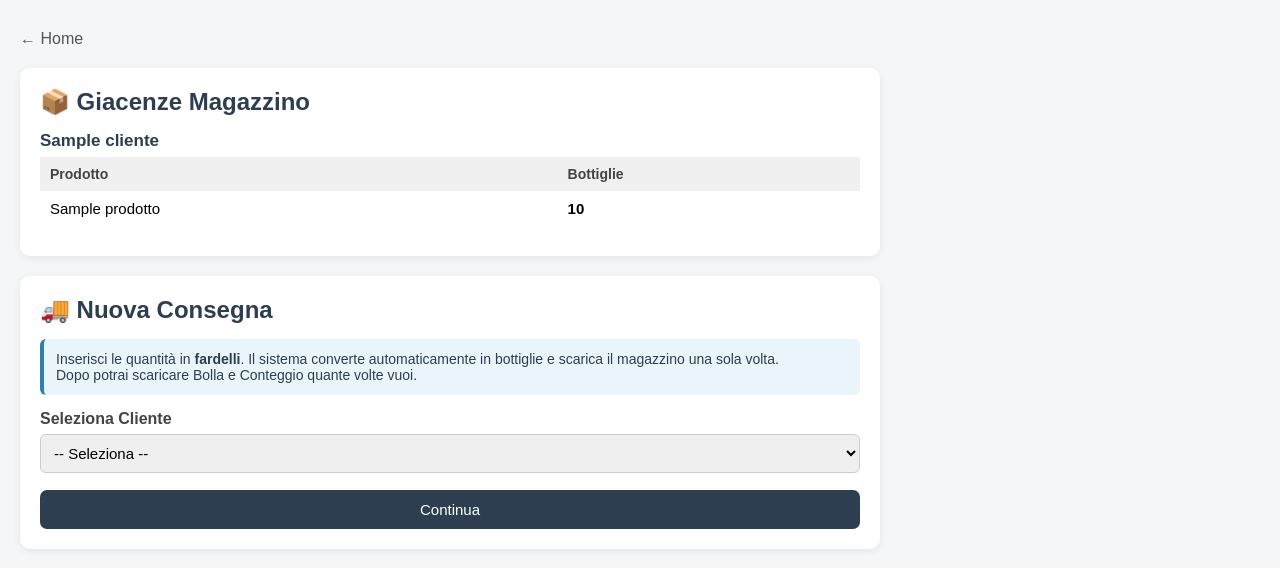
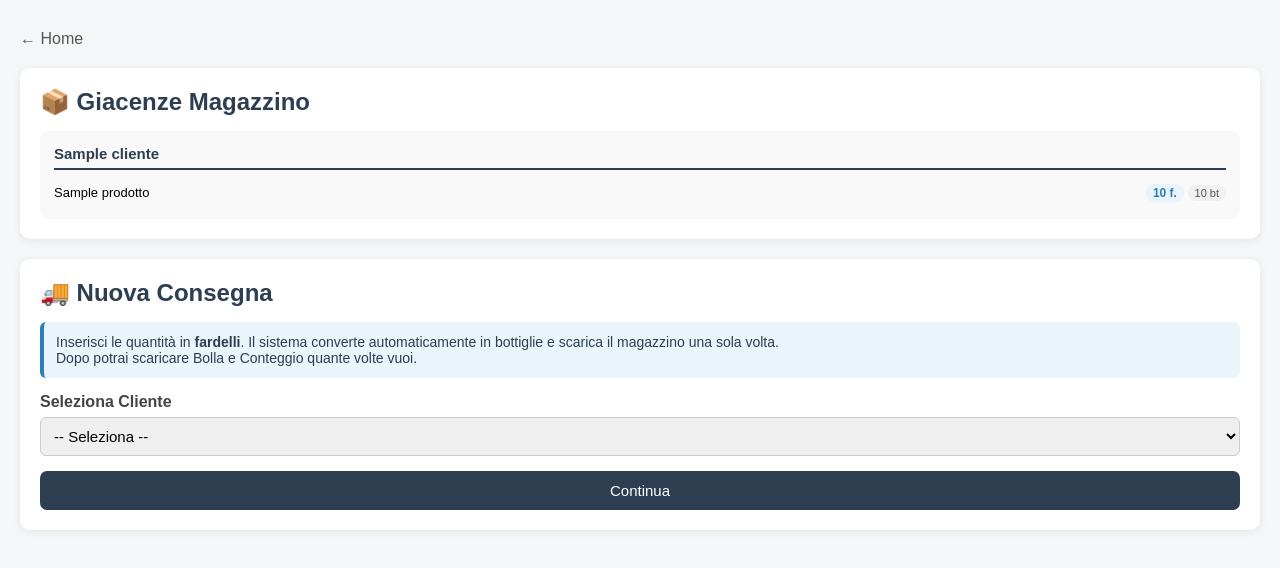
Before and after one commit to Galc987/gestionale-magazzino, a Flask app: page /consegne in a window 1280 px wide. Shown: the top 568 px of the page. Run offline with Flask 3, Linux system fonts and the light colour scheme; a database or web service that is not in the repository returns one stand-in record (values such as "Sample title"); some libraries are stand-ins or nearby versions.

Commit message:
Update consegne.html

```diff
--- a/templates/consegne.html
+++ b/templates/consegne.html
@@ -9,37 +9,30 @@ h2 { color: #2c3e50; margin-bottom: 15px; }
 h3 { color: #555; margin-bottom: 10px; }
 .back { display: inline-block; margin-bottom: 20px; color: #555; text-decoration: none; }
 .back:hover { color: #000; }
-.box {
-    background: white; padding: 20px; border-radius: 10px;
-    margin-bottom: 20px; box-shadow: 0 2px 8px rgba(0,0,0,.07); max-width: 860px;
-}
-select, input[type=number] {
-    padding: 9px; width: 100%; margin: 6px 0 12px 0;
-    border: 1px solid #ccc; border-radius: 6px; font-size: 15px;
-}
-button {
-    padding: 11px; width: 100%; color: white; border: none;
-    border-radius: 7px; font-size: 15px; cursor: pointer; margin-top: 5px;
-}
+.box { background: white; padding: 20px; border-radius: 10px; margin-bottom: 20px; box-shadow: 0 2px 8px rgba(0,0,0,.07); }
+select, input[type=number] { padding: 9px; width: 100%; margin: 6px 0 10px 0; border: 1px solid #ccc; border-radius: 6px; font-size: 15px; }
+button { padding: 11px; width: 100%; color: white; border: none; border-radius: 7px; font-size: 15px; cursor: pointer; margin-top: 5px; }
 button:hover { opacity: 0.88; }
 .btn-consegna   { background: #27ae60; }
 .btn-continua   { background: #2c3e50; }
 .btn-solo-bolla { background: #2980b9; }
 .btn-solo-cont  { background: #8e44ad; }
-.msg-err { background: #f8d7da; color: #721c24; padding: 12px; border-radius: 7px;
-           margin-bottom: 15px; font-weight: bold; max-width: 860px; }
-table { width: 100%; border-collapse: collapse; margin-bottom: 10px; }
-th { text-align: left; padding: 9px 10px; background: #f0f0f0; color: #444; font-size: 14px; }
-td { padding: 9px 10px; border-bottom: 1px solid #eee; font-size: 15px; }
-tr:last-child td { border-bottom: none; }
-.cliente-titolo { font-size: 17px; font-weight: bold; color: #2c3e50; margin: 12px 0 6px 0; }
+.msg-err { background: #f8d7da; color: #721c24; padding: 12px; border-radius: 7px; margin-bottom: 15px; font-weight: bold; }
 .empty { color: #aaa; font-style: italic; }
-label  { font-weight: bold; color: #444; }
-.hint  { font-size: 12px; color: #888; font-weight: normal; margin-left: 6px; }
-.info  { background: #eaf4fb; border-left: 4px solid #2980b9; padding: 12px;
-         border-radius: 6px; margin-bottom: 15px; font-size: 14px; color: #2c3e50; }
-.sep   { border: none; border-top: 1px solid #eee; margin: 15px 0; }
+label { font-weight: bold; color: #444; }
+.hint { font-size: 12px; color: #888; font-weight: normal; margin-left: 5px; }
+.info { background: #eaf4fb; border-left: 4px solid #2980b9; padding: 12px; border-radius: 6px; margin-bottom: 15px; font-size: 14px; color: #2c3e50; }
+.sep { border: none; border-top: 1px solid #eee; margin: 15px 0; }
 .avviso { font-size: 13px; color: #888; margin-bottom: 10px; }
+
+/* Griglia clienti affiancati */
+.clienti-grid { display: flex; flex-wrap: wrap; gap: 20px; }
+.cliente-card { background: #f9f9f9; border-radius: 8px; padding: 14px; min-width: 200px; flex: 1; }
+.cliente-nome { font-size: 15px; font-weight: bold; color: #2c3e50; margin-bottom: 10px; border-bottom: 2px solid #2c3e50; padding-bottom: 6px; }
+.prod-riga { display: flex; justify-content: space-between; align-items: center; padding: 5px 0; border-bottom: 1px solid #eee; font-size: 13px; }
+.prod-riga:last-child { border-bottom: none; }
+.badge-f  { background: #eaf4fb; color: #2980b9; padding: 2px 7px; border-radius: 8px; font-size: 12px; font-weight: bold; }
+.badge-bt { background: #f0f0f0; color: #555; padding: 2px 7px; border-radius: 8px; font-size: 11px; }
 </style>
 </head>
 <body>
@@ -49,24 +42,30 @@ label  { font-weight: bold; color: #444; }
 <div class="msg-err">⚠️ {{ msg }}</div>
 {% endif %}
 
-<!-- GIACENZE -->
+<!-- GIACENZE AFFIANCATE -->
 <div class="box">
     <h2>📦 Giacenze Magazzino</h2>
     {% if grouped %}
+    <div class="clienti-grid">
         {% for cliente, prodotti in grouped.items() %}
-        <div class="cliente-titolo">{{ cliente }}</div>
-        <table>
-            <tr><th>Prodotto</th><th>Bottiglie</th></tr>
+        <div class="cliente-card">
+            <div class="cliente-nome">{{ cliente }}</div>
             {% for p in prodotti %}
-            <tr>
-                <td>{{ p.prodotto }}</td>
-                <td><strong>{{ p.qty }}</strong></td>
-            </tr>
+            {% set molt = moltiplicatori.get(cliente, {}).get(p.prodotto, 1) %}
+            {% set fardelli = (p.qty / molt) | int %}
+            <div class="prod-riga">
+                <span>{{ p.prodotto }}</span>
+                <span>
+                    <span class="badge-f">{{ fardelli }} f.</span>
+                    <span class="badge-bt">{{ p.qty }} bt</span>
+                </span>
+            </div>
             {% endfor %}
-        </table>
+        </div>
         {% endfor %}
+    </div>
     {% else %}
-        <p class="empty">Magazzino vuoto.</p>
+    <p class="empty">Magazzino vuoto.</p>
     {% endif %}
 </div>
 
@@ -95,23 +94,17 @@ label  { font-weight: bold; color: #444; }
     <form method="POST">
         <input type="hidden" name="client" value="{{ cliente_sel }}">
         <h3>{{ cliente_sel }} — fardelli per prodotto</h3>
-
         {% for p in clients[cliente_sel] %}
         {% set molt = moltiplicatori[cliente_sel][p] %}
-        <label>
-            {{ p }}
-            <span class="hint">(1 fardello = {{ molt }} bt)</span>
-        </label>
+        <label>{{ p }} <span class="hint">(1 fardello = {{ molt }} bt)</span></label>
         <input type="number" name="qty_{{ loop.index0 }}" min="0" placeholder="0">
         {% endfor %}
 
         <button type="submit" formaction="/esegui_consegna" class="btn-consegna">
             ✅ Esegui Consegna (scala magazzino + genera documenti)
         </button>
-
         <hr class="sep">
         <p class="avviso">⚠️ I bottoni qui sotto generano il documento <strong>senza scalare il magazzino</strong>.</p>
-
         <button type="submit" formaction="/solo_bolla" class="btn-solo-bolla">
             📄 Solo Bolla (senza scalare)
         </button>
```
